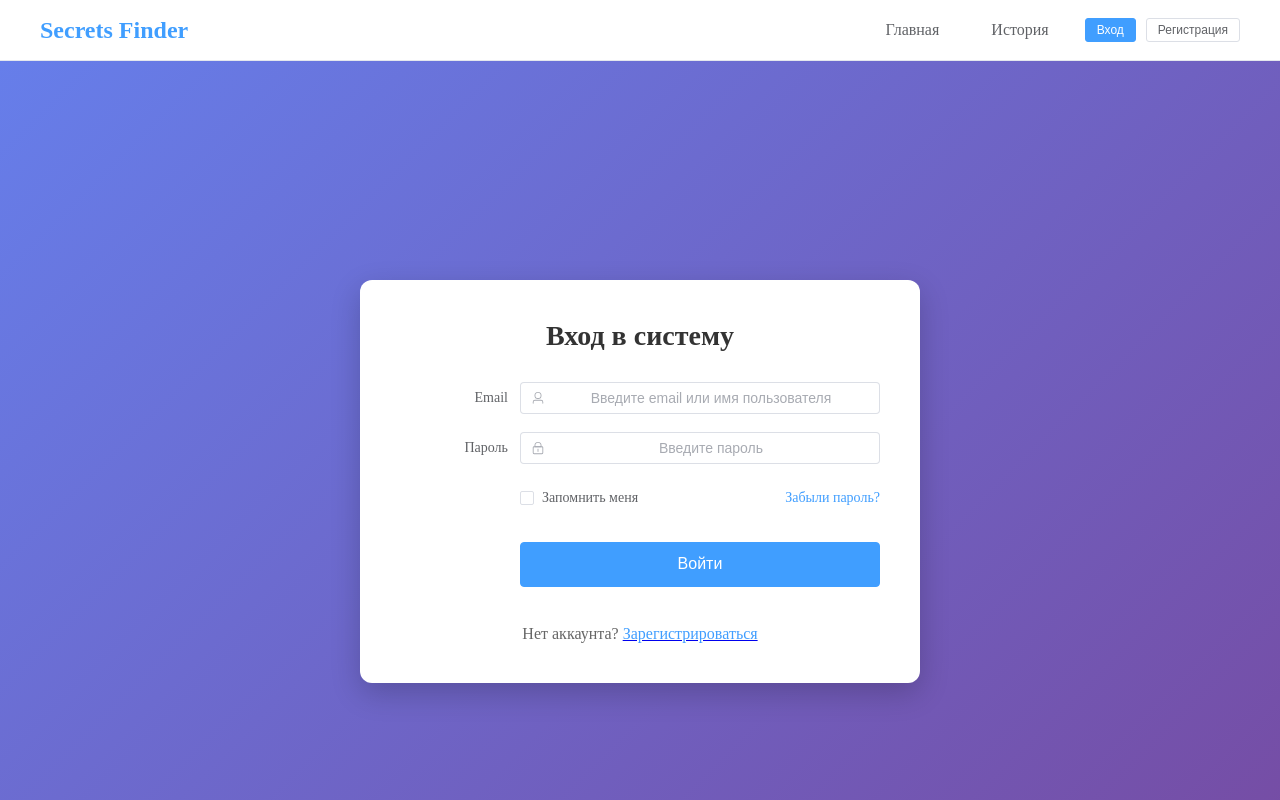
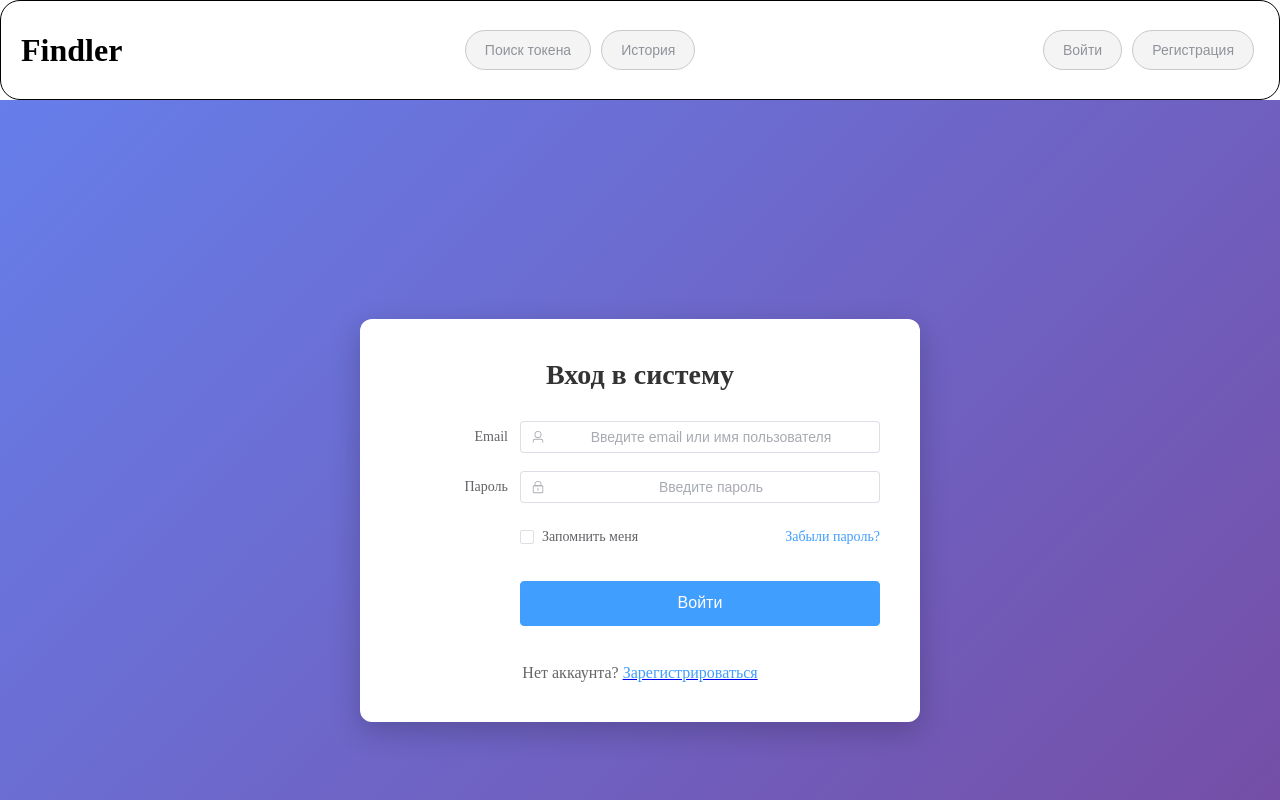
Before and after one commit to KrovavyiParen/FinderSecrets, a Vue app in the folder Frontend/FinderSecrets/: page /login in a window 1280 px wide. Shown: the top 800 px of the page. Built offline with nearby package versions, Linux system fonts and the light colour scheme.

Commit message:
небольшие поправки хедера

```diff
--- a/Frontend/FinderSecrets/src/components/TheHeader.vue
+++ b/Frontend/FinderSecrets/src/components/TheHeader.vue
@@ -1,36 +1,31 @@
 <template>
-  <header class="header">
-    <div class="header-content">
-      <div class="logo">
-        <RouterLink to="/">Secrets Finder</RouterLink>
+  <el-header class="main-header">
+    <h1>
+      Findler
+    </h1>
+    <div class="bt_in">
+      <RouterLink to="/"><el-button size="large" type="info" plain round class="bt">Поиск токена</el-button></RouterLink>
+      <RouterLink to="/history"><el-button size="large" type="info" plain round class="bt">История</el-button></RouterLink>
     </div>
-      <nav class="nav">
-        <RouterLink to="/" class="nav-link">Главная</RouterLink>
-        <RouterLink to="/history" class="nav-link">История</RouterLink>
-
+    <div class="bt_in">
       <!-- Кнопки входа/регистрации - показываем только когда НЕ авторизован -->
-        <div v-if="!isAuthenticated" class="auth-buttons">
-          <RouterLink to="/login">
-            <el-button type="primary" size="small">Вход</el-button>
-          </RouterLink>
-          <RouterLink to="/registr">
-            <el-button size="small">Регистрация</el-button>
-          </RouterLink>
+      <div v-if="!isAuthenticated">
+        <RouterLink to="/login"><el-button size="large" type="info" plain round class="bt">Войти</el-button></RouterLink>
+        <RouterLink to="/registr"><el-button size="large" type="info" plain round class="bt">Регистрация</el-button></RouterLink>
       </div>
 
       <!-- Информация пользователя и кнопка выхода - показываем только когда авторизован -->
       <div v-else class="user-section">
         <span class="user-email">{{ userEmail }}</span>
-          <el-button @click="logout" type="danger" size="small" plain>Выйти</el-button>
+        <el-button @click="logout" size="large" type="danger" plain round class="bt">Выйти</el-button>
       </div>
-      </nav>
     </div>
-  </header>
+  </el-header>
 </template>
 
 <script setup>
 import { ref, onMounted, onUnmounted } from 'vue'
-import { useRouter } from 'vue-router'
+import { RouterLink, useRouter } from 'vue-router'
 import { ElMessage } from 'element-plus'
 
 const router = useRouter()
@@ -89,57 +84,30 @@ onUnmounted(() => {
 </script>
 
 <style scoped>
-.header {
-  background: #fff;
-  box-shadow: 0 2px 4px rgba(0,0,0,0.1);
-  padding: 0 20px;
-  border-bottom: 1px solid #e4e7ed;
+h1 {
+  color: black;
 }
 
-.header-content {
+.bt_in {
+  display: flex;
+  align-items: center;
+}
+
+.bt {
+  margin-left: 5px;
+  margin-right: 5px;
+}
+
+.main-header {
+  height: 100px;
+  width: 100%;
+  border: 1px solid black;
+  border-radius: 20px;
+  color: white;
   display: flex;
   justify-content: space-between;
   align-items: center;
-  max-width: 1200px;
-  margin: 0 auto;
-  height: 60px;
-}
-
-.logo a {
-  font-size: 24px;
-  font-weight: bold;
-  color: #409EFF;
-  text-decoration: none;
-}
-
-.nav {
-  display: flex;
-  align-items: center;
-  gap: 20px;
-}
-
-.nav-link {
-  text-decoration: none;
-  color: #606266;
-  padding: 8px 16px;
-  border-radius: 4px;
-  transition: all 0.3s;
-}
-
-.nav-link:hover {
-  color: #409EFF;
-  background: #ecf5ff;
-}
-
-.nav-link.router-link-active {
-  color: #409EFF;
-  background: #ecf5ff;
-}
-
-.auth-buttons {
-  display: flex;
-  gap: 10px;
-  align-items: center;
+  padding: 0 20px;
 }
 
 .user-section {
@@ -151,10 +119,6 @@ onUnmounted(() => {
 .user-email {
   color: #606266;
   font-size: 14px;
-}
-
-/* Убираем подчеркивание у ссылок с кнопками */
-.auth-buttons a {
-  text-decoration: none;
+  font-weight: 500;
 }
 </style>
```
Lines whose indentation alone changed are shown as unchanged.
